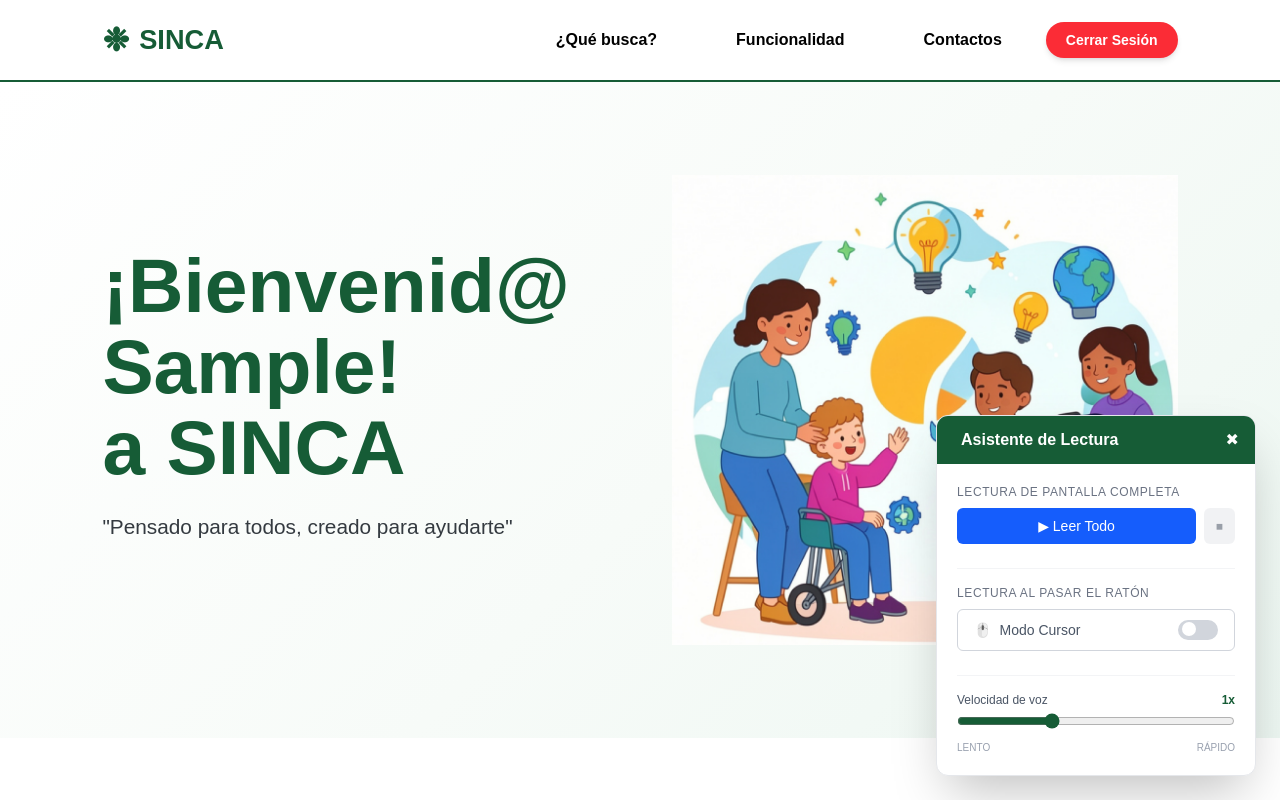
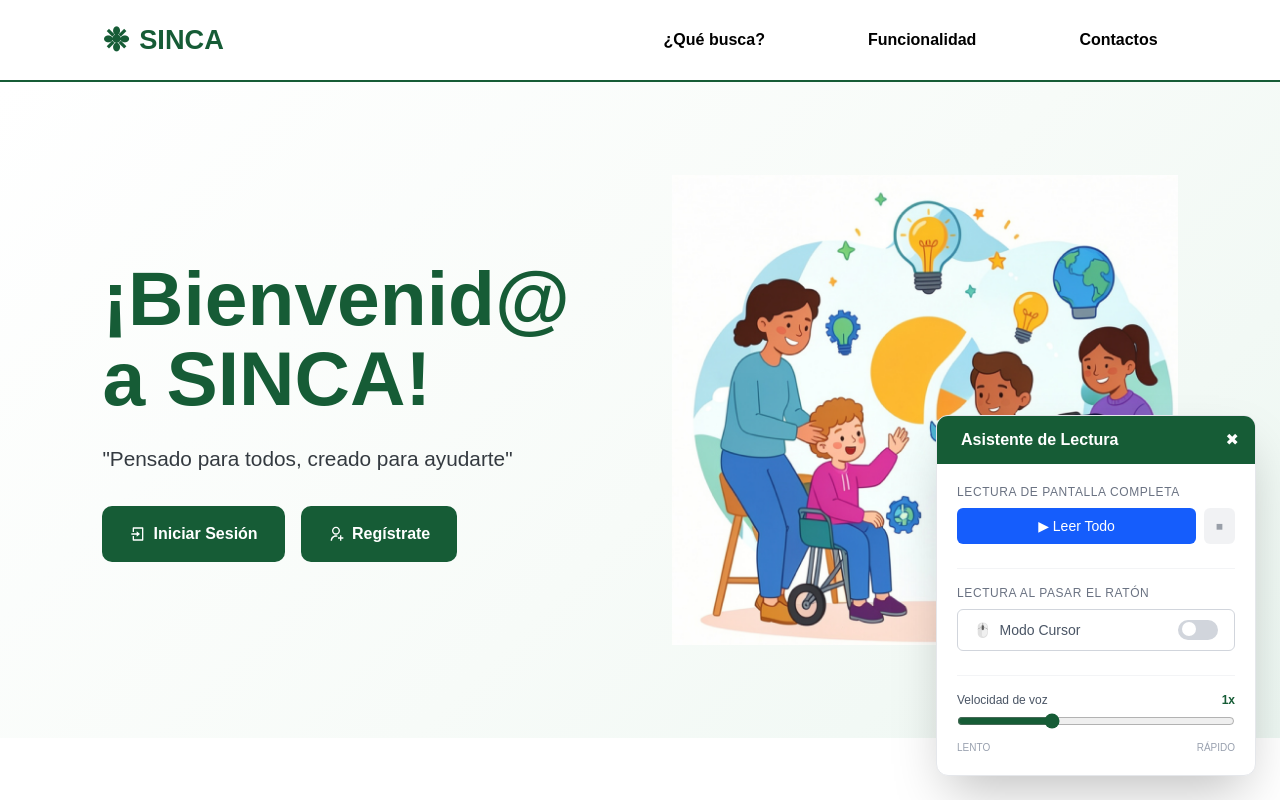
Before and after one commit to Renato2005dev/SINCA, a React (Vite) app: page /home in a window 1280 px wide. Shown: the top 800 px of the page. Built offline with nearby package versions, Linux system fonts and the light colour scheme; no server answers; sample sign-in values are in the browser's storage.

Commit message:
Botones y redirecciones de inicio de sesión arreglados

```diff
--- a/src/pages/Dashboard.jsx
+++ b/src/pages/Dashboard.jsx
@@ -110,7 +110,7 @@ const Dashboard = () => {
           </div>
 
           <button
-            onClick={() => navigate("/login")}
+            onClick={() => navigate("/home")}
             className="text-[#165c36] font-bold hover:underline flex items-center gap-1"
           >
             <RiLogoutBoxRLine />
--- a/src/pages/Home.jsx
+++ b/src/pages/Home.jsx
@@ -1,7 +1,3 @@
-import { useEffect, useState } from 'react';
-import { Link, useNavigate } from 'react-router-dom';
-import { signOut, onAuthStateChanged } from 'firebase/auth';
-import { auth } from '../firebase'; // Asegúrate de que esta ruta a firebase.js sea correcta
 import "../assets/css/estilos.css";
 
 import heroImg from "../assets/hero-img.png";
@@ -12,7 +8,10 @@ import transcripcionImg from "../assets/transcripcion.png";
 import personalizacionImg from "../assets/personalizacion.png";
 import disenoInclusivoImg from "../assets/diseño.png";
 
+import { Link } from "react-router-dom";
 import {
+  RiLoginBoxLine,
+  RiUserAddLine,
   RiFacebookCircleFill,
   RiInstagramLine,
   RiYoutubeFill,
@@ -24,80 +23,46 @@ import {
 } from "react-icons/ri";
 
 const Home = () => {
-  const navigate = useNavigate();
-
-  // 👇 PASO B.1: Creamos el estado para guardar el nombre del usuario
-  const [nombreUsuario, setNombreUsuario] = useState('');
-
-  // 1. EL GUARDIA DE SEGURIDAD: Vigila si el usuario está logueado
-  useEffect(() => {
-    const unsubscribe = onAuthStateChanged(auth, (user) => {
-      if (!user) {
-        // Si no hay usuario activo, lo manda al login.
-        navigate('/login', { replace: true });
-      } else {
-        // 👇 PASO B.2: Si hay usuario, extraemos su nombre de Firebase
-        const nombreCompleto = user.displayName;
-        const primerNombre = nombreCompleto ? nombreCompleto.split(' ')[0] : '';
-        setNombreUsuario(primerNombre);
-      }
-    });
-
-    // Limpiamos el vigilante si el componente se desmonta
-    return () => unsubscribe();
-  }, [navigate]);
-
-  // 2. FUNCIÓN PARA CERRAR SESIÓN
-  const handleLogout = async () => {
-    try {
-      await signOut(auth);
-      navigate('/login', { replace: true });
-    } catch (error) {
-      console.error("Error al cerrar sesión:", error.message);
-    }
-  };
-
   return (
     <div className="home-container">
       <nav className="home-nav">
-        {/* DISEÑO DE TIFANY PARA EL LOGO */}
-        <div className="nav-logo">
+        <Link to="/home" className="nav-logo">
           <span className="logo-icon">❉</span>
           <span>SINCA</span>
-        </div>
+        </Link>
 
-        <ul className="nav-links flex items-center gap-6">
+        <ul className="nav-links">
           <li><a href="#que-busca">¿Qué busca?</a></li>
           <li><a href="#funcionalidad">Funcionalidad</a></li>
           <li><a href="#contactos">Contactos</a></li>
-
-          {/* BOTÓN DE CERRAR SESIÓN DE RENATO */}
-          <li>
-            <button
-              onClick={handleLogout}
-              className="bg-red-500 text-white px-5 py-2 rounded-full font-bold hover:bg-red-600 transition-colors text-sm shadow-md"
-            >
-              Cerrar Sesión
-            </button>
-          </li>
         </ul>
       </nav>
 
       <header className="home-hero">
         <div className="hero-texto">
           <h1 className="titulo-principal">
-            {/* SALUDO DINÁMICO DE RENATO APLICADO AL DISEÑO */}
-            <span className="texto-verde">
-              ¡Bienvenid@{nombreUsuario ? ` ${nombreUsuario}` : ''}!
-            </span><br/>
-            <span className="texto-verde">a SINCA</span>
+            ¡Bienvenid@ <br /> a SINCA!
           </h1>
 
           <p className="subtitulo-hero">
             "Pensado para todos, creado para ayudarte"
           </p>
 
-          {/* BOTONES DE INICIAR SESIÓN Y REGISTRO ELIMINADOS POR SEGURIDAD DE RENATO */}
+          <div className="hero-botones">
+            <Link to="/login">
+              <button className="btn-oscuro">
+                <RiLoginBoxLine />
+                Iniciar Sesión
+              </button>
+            </Link>
+
+            <Link to="/register">
+              <button className="btn-oscuro">
+                <RiUserAddLine />
+                Regístrate
+              </button>
+            </Link>
+          </div>
         </div>
 
         <div className="hero-imagen">
@@ -109,7 +74,6 @@ const Home = () => {
         </div>
       </header>
 
-      {/* DISEÑO MEJORADO DE TIFANY PARA LAS SECCIONES */}
       <section id="que-busca" className="section-que-busca">
         <div className="section-header">
           <h2 className="titulo-seccion">¿Qué busca?</h2>
@@ -154,34 +118,32 @@ const Home = () => {
         </div>
 
         <div className="grid-funcionalidad">
-          {/* Envolvemos las tarjetas de Tifany con los Links de navegación de Renato */}
-          <Link to="/asistente" className="card-funcion block hover:shadow-lg transition-shadow cursor-pointer">
+          <div className="card-funcion">
             <span className="icono-card">🎙️</span>
             <img src={transcripcionImg} alt="Transcripción" />
             <h3>Transcripción inteligente</h3>
-            <p><RiCheckLine className="inline" /> Transcribe audio y video en texto.</p>
-            <p><RiCheckLine className="inline" /> Convierte voz a texto en tiempo real.</p>
-          </Link>
+            <p><RiCheckLine /> Transcribe audio y video en texto.</p>
+            <p><RiCheckLine /> Convierte voz a texto en tiempo real.</p>
+          </div>
 
-          <Link to="/accesibilidad" className="card-funcion block hover:shadow-lg transition-shadow cursor-pointer">
+          <div className="card-funcion">
             <span className="icono-card">Aa</span>
             <img src={personalizacionImg} alt="Personalización visual" />
             <h3>Personalización visual</h3>
-            <p><RiCheckLine className="inline" /> Ajusta tamaño de texto y contraste.</p>
-            <p><RiCheckLine className="inline" /> Adapta la interfaz a cada usuario.</p>
-          </Link>
+            <p><RiCheckLine /> Ajusta tamaño de texto y contraste.</p>
+            <p><RiCheckLine /> Adapta la interfaz a cada usuario.</p>
+          </div>
 
-          <Link to="/lectura" className="card-funcion block hover:shadow-lg transition-shadow cursor-pointer">
+          <div className="card-funcion">
             <span className="icono-card">♿</span>
             <img src={disenoInclusivoImg} alt="Diseño inclusivo" />
             <h3>Diseño inclusivo</h3>
-            <p><RiCheckLine className="inline" /> Pensado para discapacidad visual, auditiva y motora.</p>
-            <p><RiCheckLine className="inline" /> Interfaz clara, simple y accesible.</p>
-          </Link>
+            <p><RiCheckLine /> Pensado para discapacidad visual, auditiva y motora.</p>
+            <p><RiCheckLine /> Interfaz clara, simple y accesible.</p>
+          </div>
         </div>
       </section>
 
-      {/* FOOTER DE TIFANY */}
       <footer id="contactos" className="footer-sinca">
         <div className="footer-grid">
           <div>
--- a/src/router/AppRouter.jsx
+++ b/src/router/AppRouter.jsx
@@ -59,7 +59,7 @@ function AppRouter() {
       <div id="contenido-principal" className="min-h-screen relative">
         <Routes>
           {/* Mantenemos el redireccionamiento al Login por seguridad */}
-          <Route path="/" element={<Navigate to="/login" />} />
+          <Route path="/" element={<Navigate to="/dashboard" />} />
 
           {/* Rutas de la aplicación base */}
           <Route path="/login" element={<Login />} />
```
